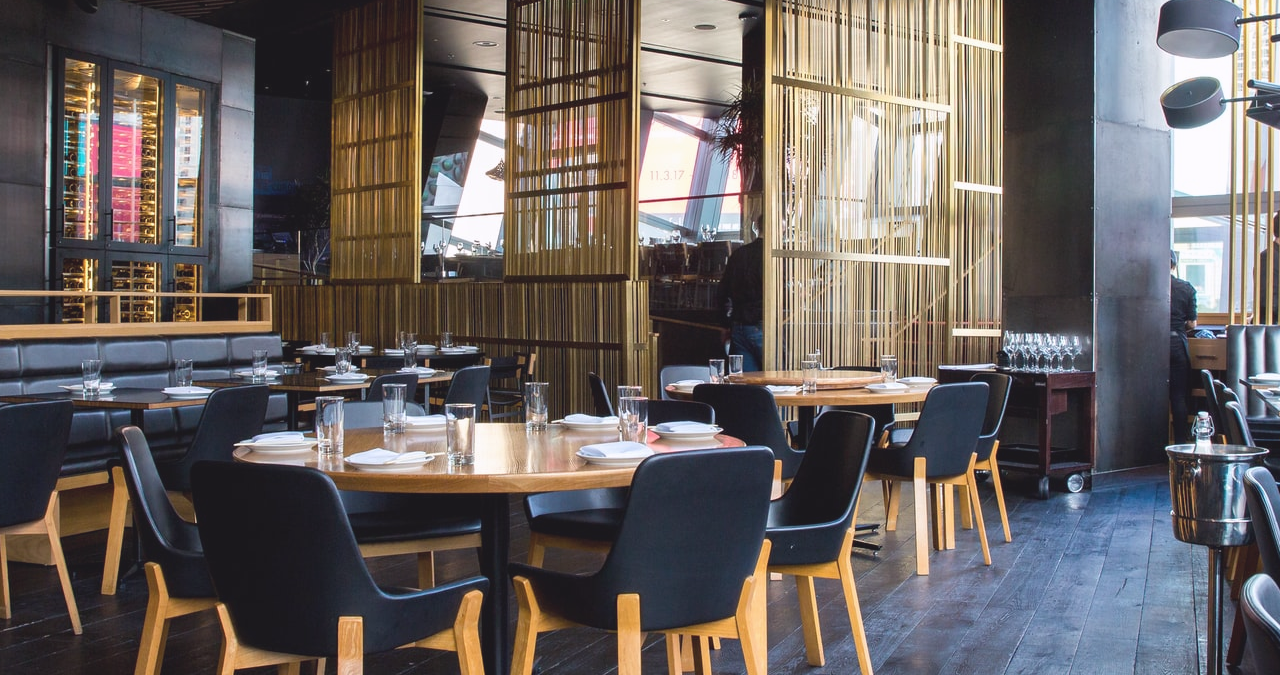
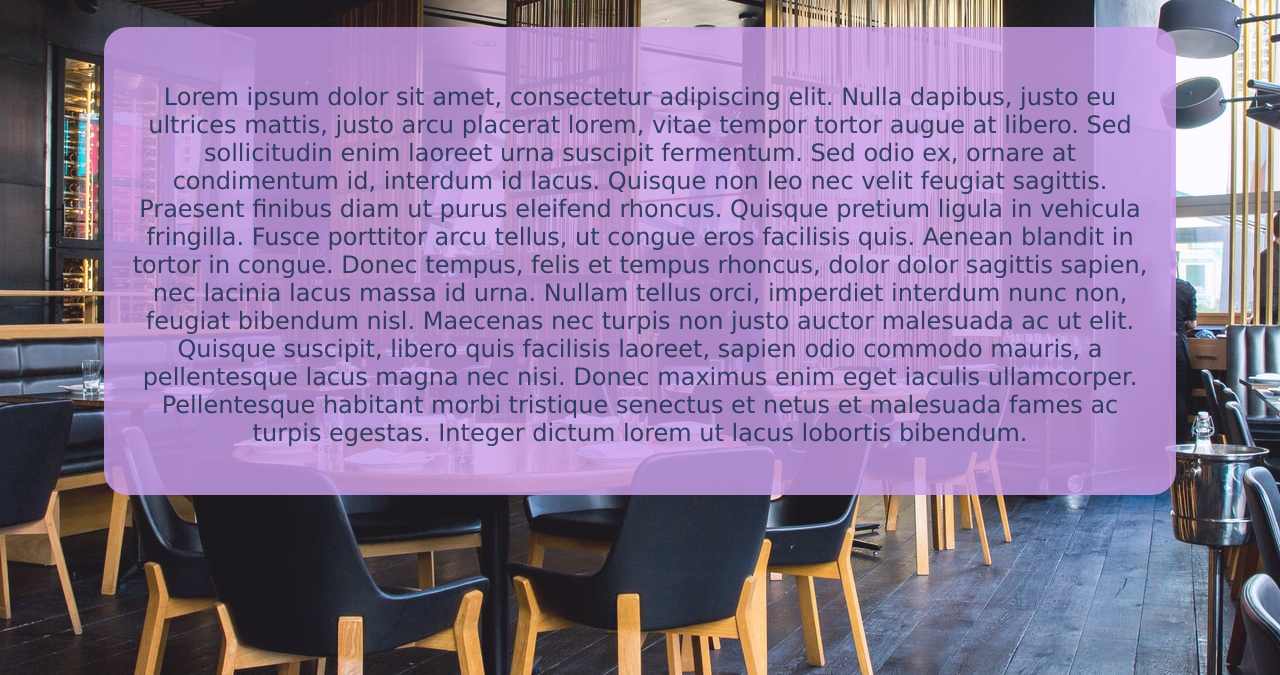
Before and after one commit to MarcoDSilva/Restaurant_Page, a website built with webpack: page dist/index.html in a window 1280 px wide. Shown: the part 125-800 px from the top of the page. Built offline with nearby package versions, Linux system fonts and the light colour scheme.

Commit message:
html is clean, modules for nav and for first page are done

```diff
--- a/src/index.js
+++ b/src/index.js
@@ -1,33 +1,8 @@
-console.log("this website is not responsive")
+import { aboutUs } from './modules/about.js';
+import { menu } from './modules/menu.js';
 
-//variables to hold all the html
-const mainDocument = document.querySelector('#container');
-const navbar = document.createElement('navbar');
-navbar.id = 'navbar';
+aboutUs();
+menu();
 
-const logo = document.createElement('p');
-const list = document.createElement('ul');
-list.classList.add('nav-list');
-
-const menuElements = ['about', 'menu', 'contacts'];
-
-for (let el = 0; el < menuElements.length; el++) {
-    let li = document.createElement('li');
-    let anchor = document.createElement('a');
-
-    anchor.innerText = `${menuElements[el]}`;
-    anchor.id = `${menuElements[el]}`;
-    anchor.classList.add('nav-link');
-    anchor.href = '#';
-
-    li.appendChild(anchor);
-    list.appendChild(li);
-}
-
-logo.innerText = 'Restaurant Lorem';
-logo.classList.add('logo');
-
-navbar.appendChild(logo);
-navbar.appendChild(list);
-
-mainDocument.appendChild(navbar);
+//logic in case of clicking x menu about button render the respective module
+//loop to give the uls the function onclick event?
--- a/src/modules/about.js
+++ b/src/modules/about.js
@@ -0,0 +1,39 @@
+const aboutUs = () => {
+
+    //variables to hold all the html
+    const mainDocument = document.querySelector('#container');
+    const navbar = document.createElement('navbar');
+    navbar.id = 'navbar';
+
+    const logo = document.createElement('p');
+    const list = document.createElement('ul');
+    list.classList.add('nav-list');
+
+    //creating the list and respective links
+    const menuElements = ['about', 'menu', 'contacts'];
+
+    for (let el = 0; el < menuElements.length; el++) {
+        let li = document.createElement('li');
+        let anchor = document.createElement('a');
+
+        anchor.innerText = `${menuElements[el]}`;
+        anchor.id = `${menuElements[el]}`;
+        anchor.classList.add('nav-link');
+        anchor.href = '#';
+
+        li.appendChild(anchor);
+        list.appendChild(li);
+    }
+
+    logo.innerText = 'Restaurant Lorem';
+    logo.classList.add('logo');
+
+    navbar.appendChild(logo);
+    navbar.appendChild(list);
+
+    mainDocument.appendChild(navbar);
+
+    console.log("hello world")
+};
+
+export { aboutUs };
--- a/src/modules/menu.js
+++ b/src/modules/menu.js
@@ -0,0 +1,36 @@
+const menu = () => {
+
+    const mainDocument = document.querySelector('#container');
+
+    const infoContainer = document.createElement('div');
+    infoContainer.classList.add('info-container');
+
+    const information = document.createElement('div');
+    information.classList.add('info');
+
+    const title = document.createElement('h4');
+    const paragraph = document.createElement('p');
+
+    paragraph.textContent = `Lorem ipsum dolor sit amet, consectetur adipiscing elit. Nulla dapibus, justo eu ultrices mattis,
+    justo arcu placerat lorem, vitae tempor tortor augue at libero. Sed sollicitudin enim laoreet urna
+    suscipit fermentum.
+    Sed odio ex, ornare at condimentum id, interdum id lacus. Quisque non leo nec velit feugiat
+    sagittis.
+    Praesent finibus diam ut purus eleifend rhoncus. Quisque pretium ligula in vehicula fringilla.
+    Fusce porttitor arcu tellus, ut congue eros facilisis quis. Aenean blandit in tortor in congue.
+    Donec tempus, felis et tempus rhoncus, dolor dolor sagittis sapien, nec lacinia lacus massa id urna.
+    Nullam tellus orci, imperdiet interdum nunc non, feugiat bibendum nisl. Maecenas nec turpis non
+    justo auctor malesuada ac ut elit.
+    Quisque suscipit, libero quis facilisis laoreet, sapien odio commodo mauris, a pellentesque lacus
+    magna nec nisi.
+    Donec maximus enim eget iaculis ullamcorper. Pellentesque habitant morbi tristique senectus et netus
+    et malesuada
+    fames ac turpis egestas. Integer dictum lorem ut lacus lobortis bibendum.`;
+
+    information.appendChild(title);
+    information.appendChild(paragraph);
+    infoContainer.appendChild(information);
+    mainDocument.appendChild(infoContainer);
+};
+
+export { menu };
```
Also changed, not shown: dist/index.html, dist/main.js.
